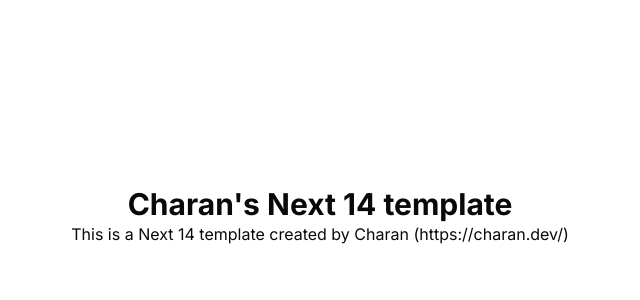
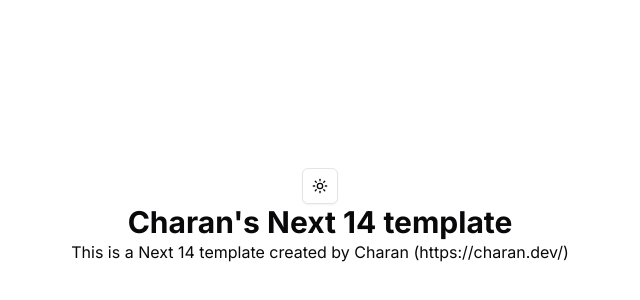
Before and after one commit to CharanMN7/nextjs-frontend-template, a Next.js app: page / in a window 1280 px wide. Shown: the part 184-484 px from the top of the page, without its empty margins (320-960 px from the left). Built offline with nearby package versions, Linux system fonts and the light colour scheme.

Commit message:
Added the ModeToggle to app/page.tsx

```diff
--- a/app/page.tsx
+++ b/app/page.tsx
@@ -1,8 +1,12 @@
+import { ModeToggle } from "@/components/mode-toggle";
 import Link from "next/link";
 
 export default function Home() {
   return (
     <div className="mx-auto text-center h-screen flex flex-col justify-center">
+      <div>
+        <ModeToggle />
+      </div>
       <h1 className="text-3xl font-bold">Charan&apos;s Next 14 template</h1>
       <p>
         This is a Next 14 template created by Charan (
```
